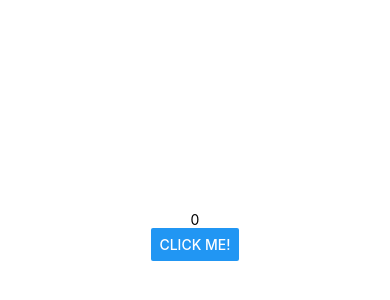
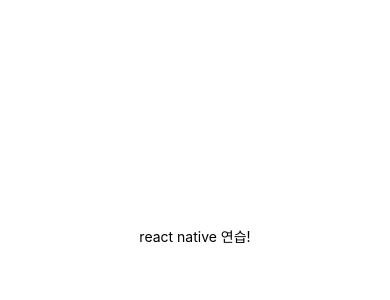
Before and after one commit to Jihun-Hwang/react-native-app-practice, a React Native app: screen / in a window 390 px wide. Shown: the part 186-486 px from the top of the page. Built offline with nearby package versions, Linux system fonts and the light colour scheme.

Commit message:
01. react native 연습!

```diff
--- a/App.js
+++ b/App.js
@@ -1,28 +1,14 @@
 import { StatusBar } from 'expo-status-bar';
 import React from 'react';
-import { StyleSheet, Button, Text, View } from 'react-native';
+import { StyleSheet, Text, View } from 'react-native';
 
 export default class App extends React.Component {
-  state = {
-    counter: 0,
-  };
 
   render(){
-    const {
-      container
-    } = styles;
 
-    const clickHandler = () => {
-      this.state.counter++;
-      console.log(this.state.counter);
-    };
-
-    return (
+    return (  // handler는 항상 함수로 처리함
       <View style={styles.container}>
-        <Text>{this.state.counter}</Text>
-        <Button
-          title={"Click me!"}
-          onPress={clickHandler} />
+        <Text>react native 연습!</Text>
         <StatusBar style="auto" />
       </View>
     );
```
